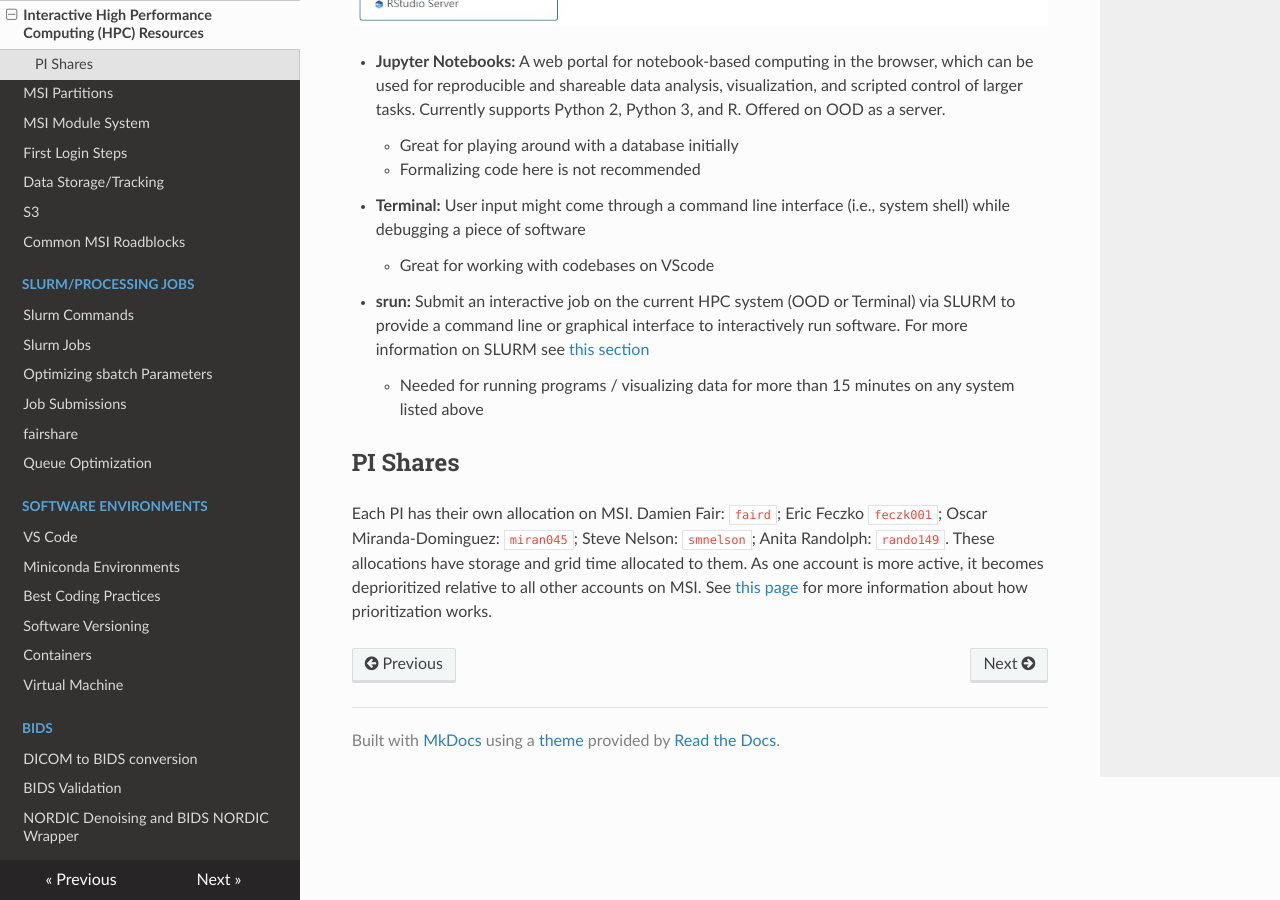
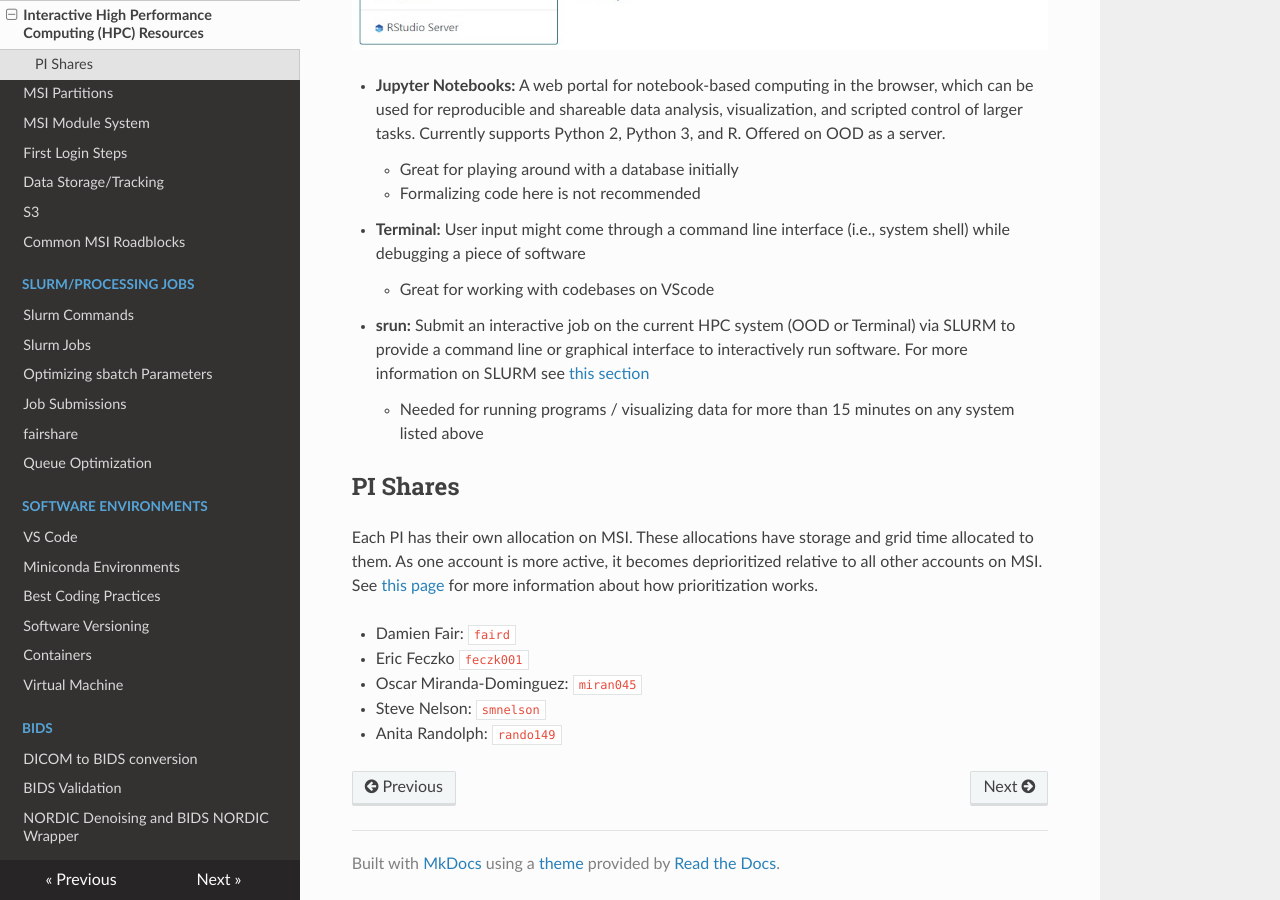
Before and after one commit to DCAN-Labs/cdni-brain, an MkDocs documentation site: the page built from docs/hpc.md, in a window 1280 px wide and 900 px high, scrolled down 1148 px. Built offline with MkDocs 1.6.1, drawn with Linux system fonts in a browser that asks for light colours; nearby versions of some CDN libraries.

Commit message:
Update hpc.md
Minor changes.

```diff
--- a/docs/hpc.md
+++ b/docs/hpc.md
@@ -3,7 +3,9 @@
 Read: [Interactive HPC @ MSI](https://www.msi.umn.edu/content/interactive-hpc)
 
 
-MSI offers several options to remotely access HPC resources. These will allow you to access stored data, run processing jobs, and other computing heavy tasks. **Note:** The first Wednesday of every month, MSI will be down for maintenance. Sometimes this spills over and can effect MSI performance for the whole week.
+MSI offers several options to remotely access HPC resources. These will allow you to access stored data, run processing jobs, and other computing heavy tasks.
+
+**Note:** The first Wednesday of every month, MSI will be down for maintenance. Sometimes this spills over and can effect MSI performance for the whole week.
 
 * **Open OnDemand**: A web portal to access MSI's compute clusters in your browser, which can be used for accessing MSI files and running jobs.
     * Select *Interactive Apps* at the top and select which Desktop you would like
@@ -26,4 +28,10 @@ MSI offers several options to remotely access HPC resources. These will allow yo
 
 ## PI Shares
 
-Each PI has their own allocation on MSI. Damien Fair: `faird`; Eric Feczko `feczk001`; Oscar Miranda-Dominguez: `miran045`; Steve Nelson: `smnelson`; Anita Randolph: `rando149`. These allocations have storage and grid time allocated to them. As one account is more active, it becomes deprioritized relative to all other accounts on MSI. See [this page](fairshare.md) for more information about how prioritization works.
+Each PI has their own allocation on MSI. These allocations have storage and grid time allocated to them. As one account is more active, it becomes deprioritized relative to all other accounts on MSI. See [this page](fairshare.md) for more information about how prioritization works.
+
+* Damien Fair: `faird`
+* Eric Feczko `feczk001`
+* Oscar Miranda-Dominguez: `miran045`
+* Steve Nelson: `smnelson`
+* Anita Randolph: `rando149`
```
